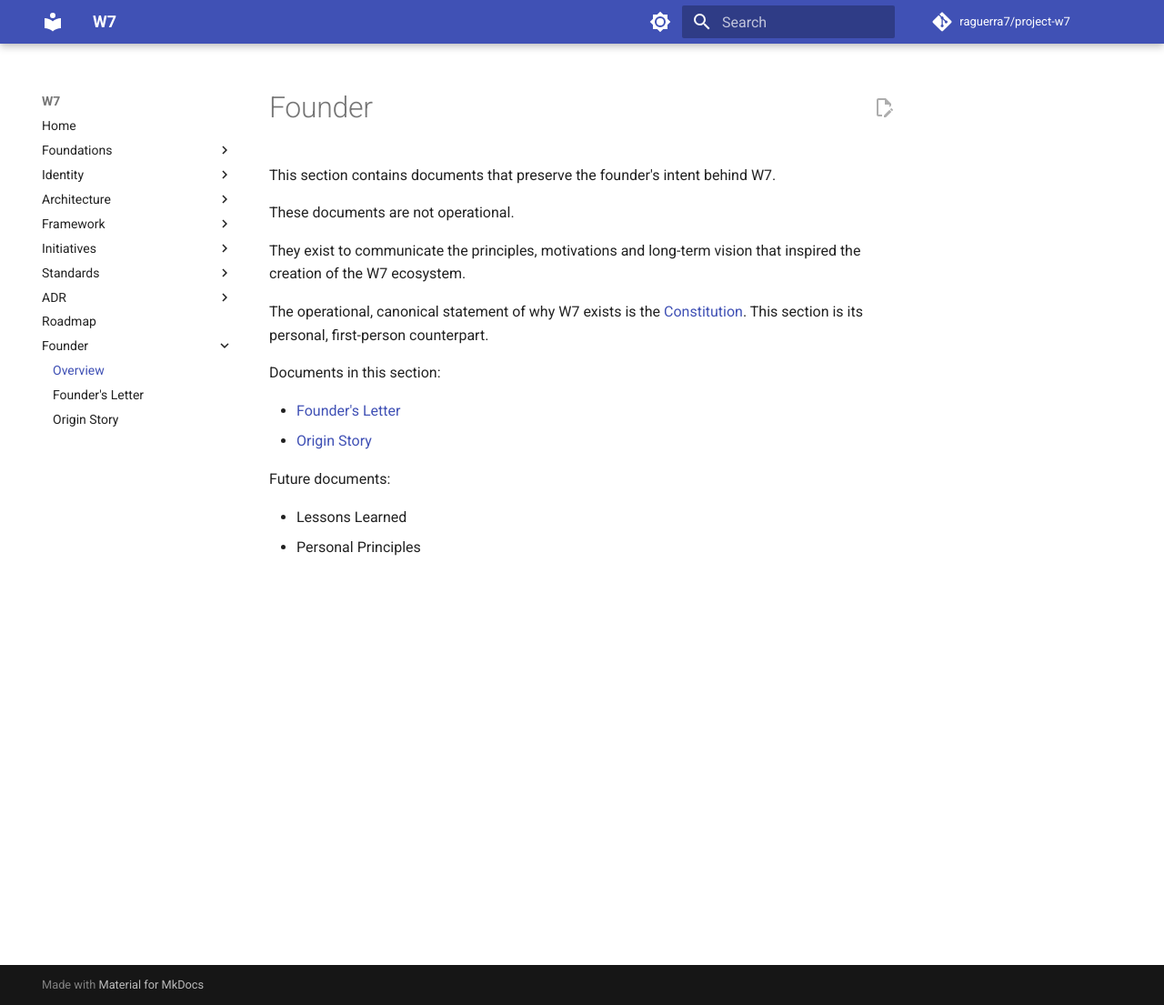
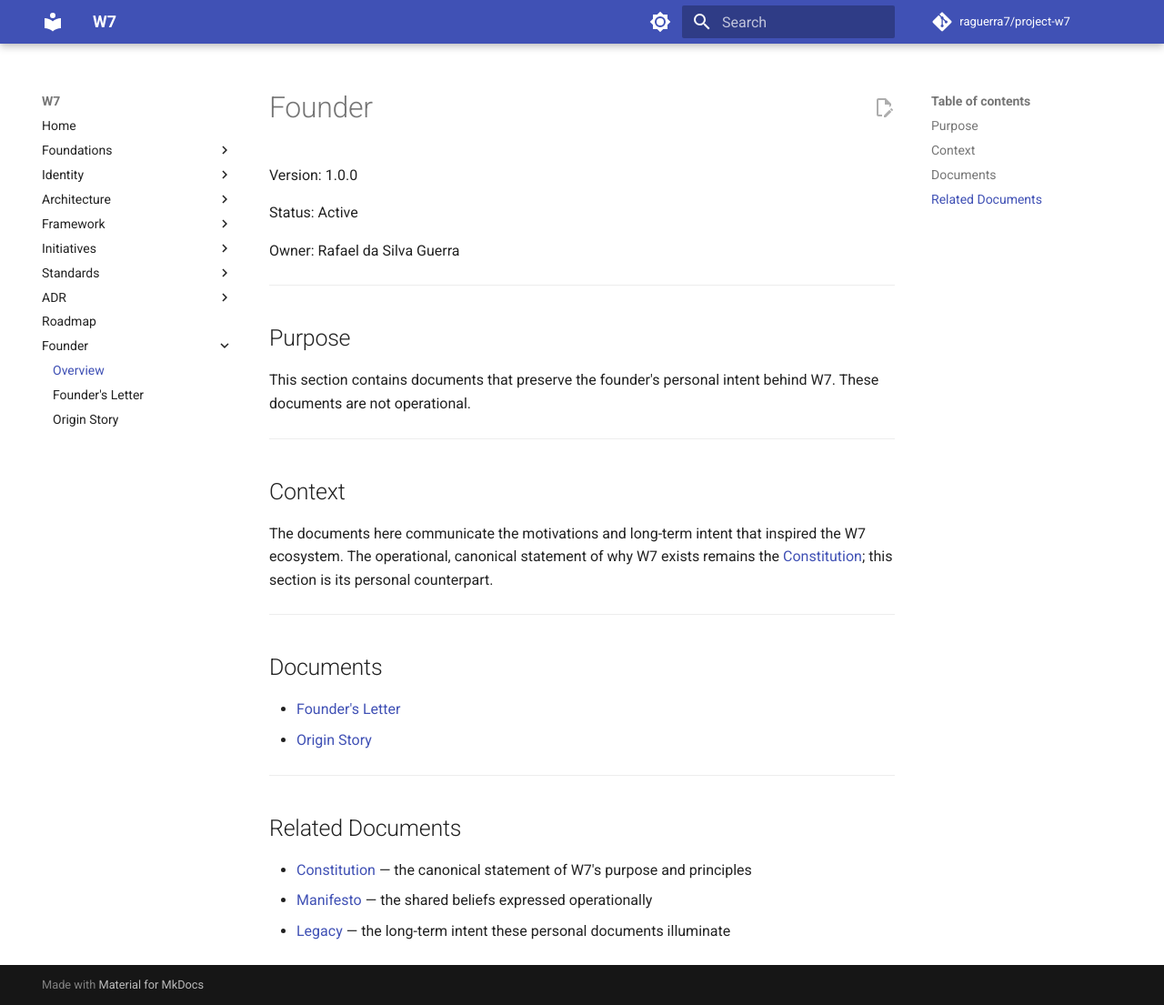
Before and after one commit to raguerra7/project-w7, an MkDocs documentation site: the page built from docs/founder/README.md, in a window 1280 px wide and 1105 px high. Shown: the whole window at 91% size. Built offline with MkDocs 1.6.1 and Material for MkDocs 9.7.7, drawn with Linux system fonts in a browser that asks for light colours; comment, search, counter and statistics services are not loaded.

Commit message:
docs(founder): activate founder context

```diff
--- a/docs/founder/README.md
+++ b/docs/founder/README.md
@@ -1,19 +1,35 @@
 # Founder
 
-This section contains documents that preserve the founder's intent behind W7.
+Version: 1.0.0
 
-These documents are not operational.
+Status: Active
 
-They exist to communicate the principles, motivations and long-term vision that inspired the creation of the W7 ecosystem.
+Owner: Rafael da Silva Guerra
 
-The operational, canonical statement of why W7 exists is the [Constitution](../foundations/constitution.md). This section is its personal, first-person counterpart.
+---
 
-Documents in this section:
+## Purpose
+
+This section contains documents that preserve the founder's personal intent behind W7. These documents are not operational.
+
+---
+
+## Context
+
+The documents here communicate the motivations and long-term intent that inspired the W7 ecosystem. The operational, canonical statement of why W7 exists remains the [Constitution](../foundations/constitution.md); this section is its personal counterpart.
+
+---
+
+## Documents
+
 
 - [Founder's Letter](founder-letter.md)
 - [Origin Story](origin-story.md)
 
-Future documents:
+---
 
-- Lessons Learned
-- Personal Principles
+## Related Documents
+
+- [Constitution](../foundations/constitution.md) — the canonical statement of W7's purpose and principles
+- [Manifesto](../foundations/manifesto.md) — the shared beliefs expressed operationally
+- [Legacy](../foundations/legacy.md) — the long-term intent these personal documents illuminate
```
Also changed, not shown: docs/founder/founder-letter.md (+10 -4 lines), docs/founder/origin-story.md (+15 -9 lines), docs/index.md (+24 -0 lines).
